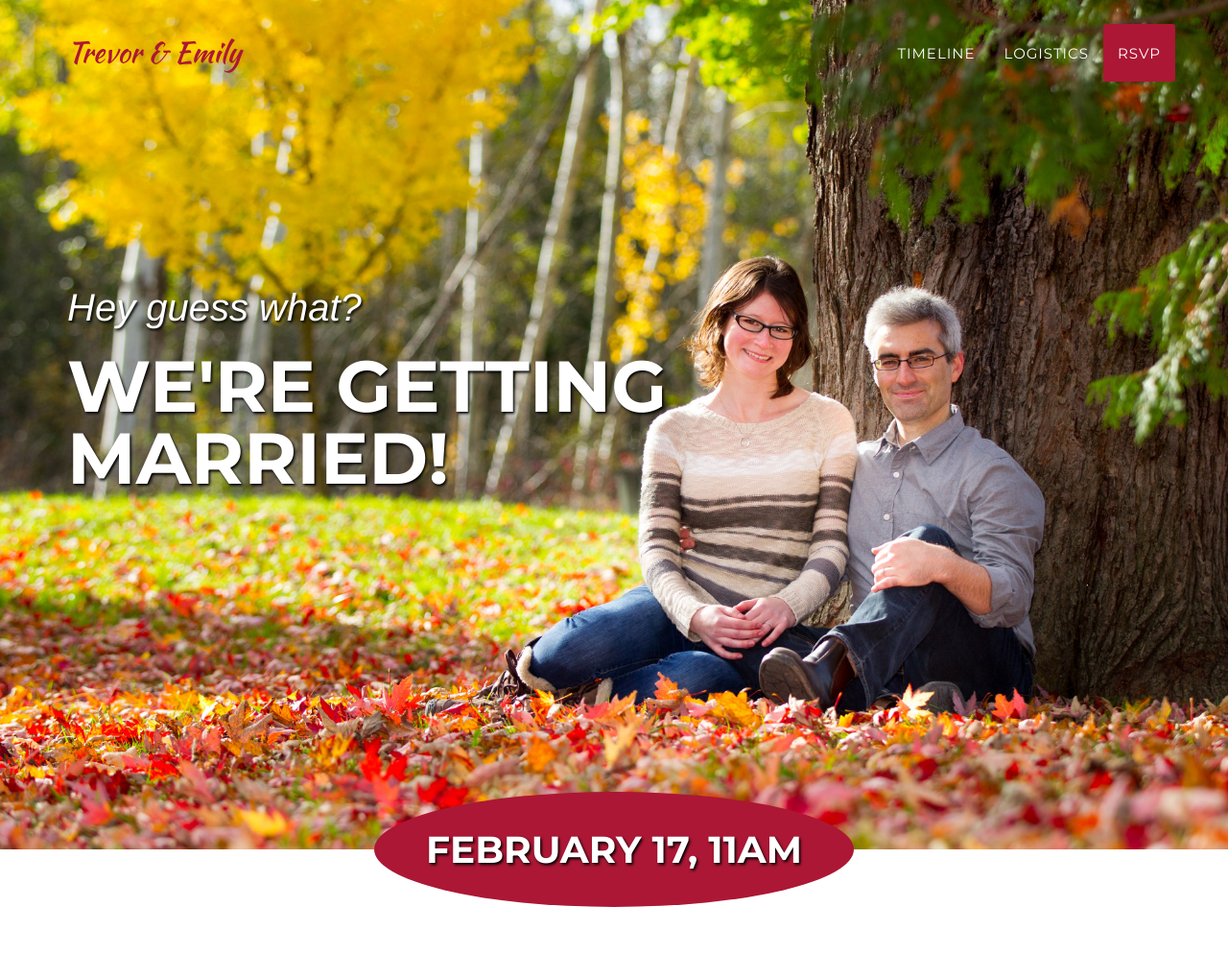
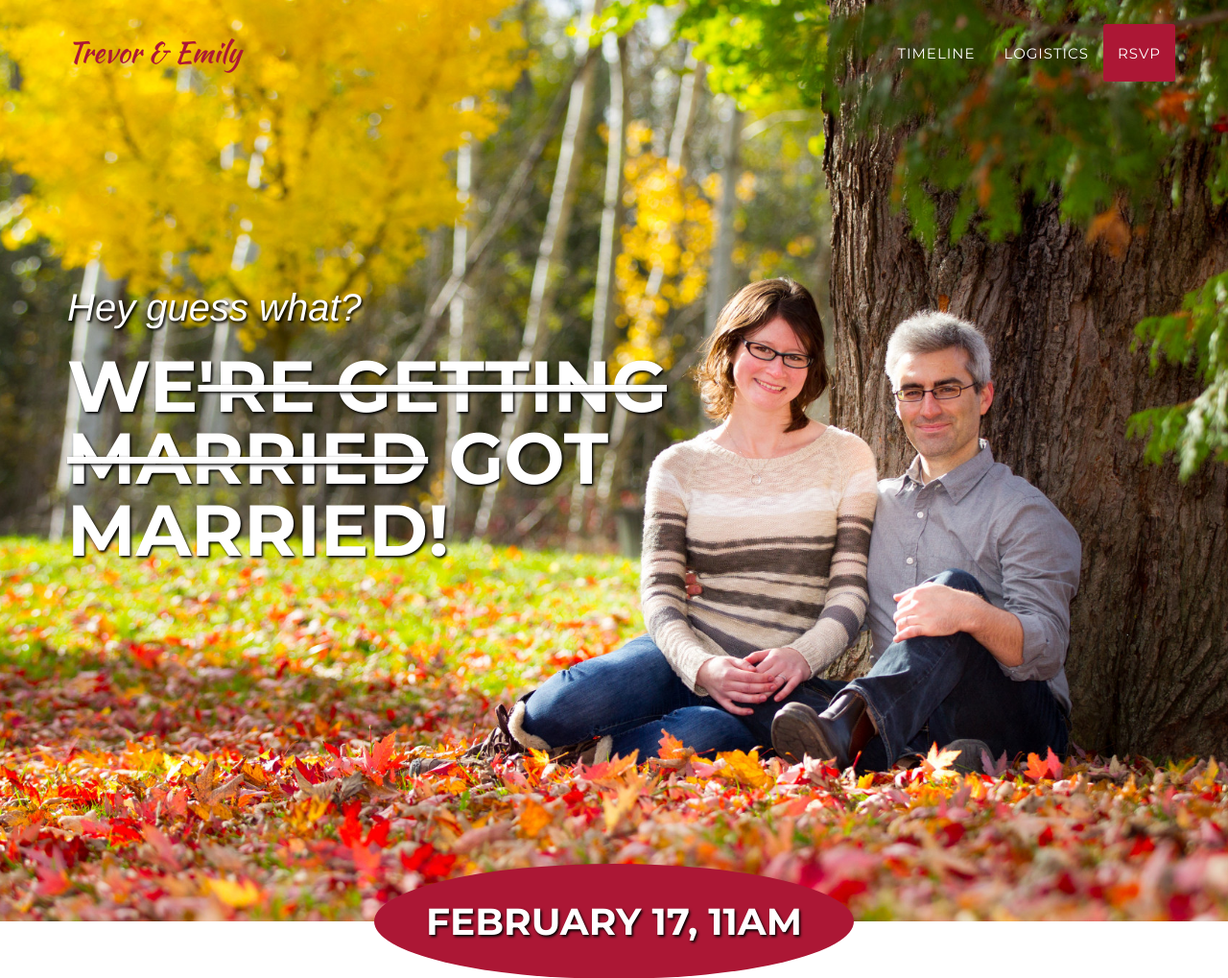
Before and after one commit to tbekolay/wedding, a Flask app: page / in a window 1280 px wide. Shown: the top 1019 px of the page at 96% size. Run offline with Flask 2, Linux system fonts and the light colour scheme; some libraries are stand-ins or nearby versions; some web fonts are replaced.

Commit message:
Reflect actual wedding status ;)

```diff
--- a/website/templates/header.html
+++ b/website/templates/header.html
@@ -2,7 +2,7 @@
   <div class="container">
     <div class="intro-text">
       <div class="intro-lead-in">Hey guess what?</div>
-      <div class="intro-heading">We're getting<br>married!</div>
+      <div class="intro-heading">We<strike>'re getting</strike><br><strike>married</strike> got<br>married!</div>
     </div>
   </div>
   <div class="intro-date"><h1>February 17, 11am</h1></div>
```
